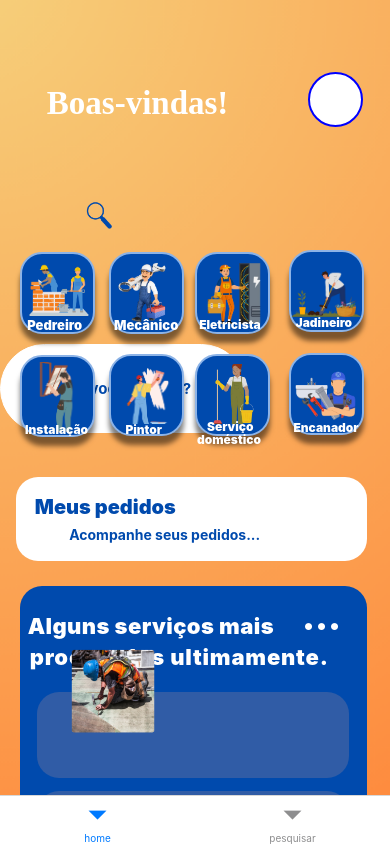
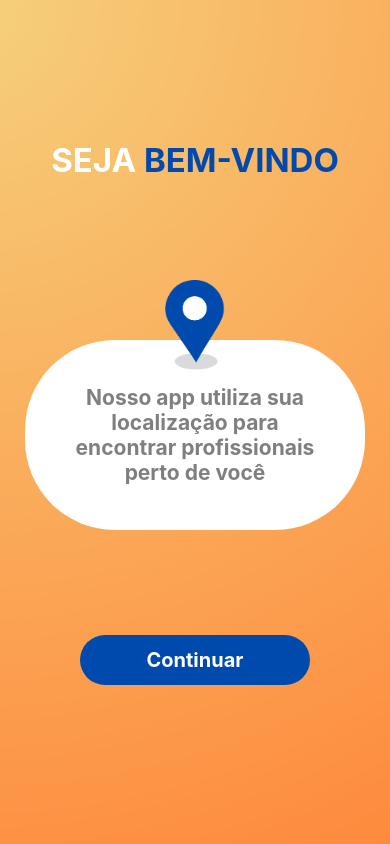
Before and after one commit to sttephany11/AppHelpHouse, a React Native app: screen /Cadastro2 in a window 390 px wide. Built offline with nearby package versions, Linux system fonts and the light colour scheme.

Commit message:
pra margem

```diff
--- a/src/routes/stack.tsx
+++ b/src/routes/stack.tsx
@@ -34,7 +34,7 @@ const Tabs = () => {
 // Navegador Principal
 const AppNavigator = () => {
   return (
-      <Stack.Navigator initialRouteName="homeStack">
+      <Stack.Navigator initialRouteName="bemvindo">
         <Stack.Screen name="bemvindo" component={BemVindoScreen} options={{ headerShown: false }} />
         <Stack.Screen name="cadastro" component={CadastroScreen} options={{ headerShown: false }} />
         <Stack.Screen name="confirmeid" component={ConfirmedIdScreen} options={{ headerShown: false }} />
--- a/src/views/cadastro2.tsx
+++ b/src/views/cadastro2.tsx
@@ -4,7 +4,6 @@ import { FloatingLabelInput } from 'react-native-floating-label-input';
 import { TextInputMask } from 'react-native-masked-text';
 import { Button } from "../../componentes/Button/Button"; // Verifique se o caminho está correto
 import styles from '../css/cadastro2Css';
-import Imagens from '../../img/img';
 import * as Location from 'expo-location';
 import MapView, { Marker } from 'react-native-maps';  // Importando o MapView e Marker
 import Map from '../../componentes/Map/map';  // Importe o componente Map
```
